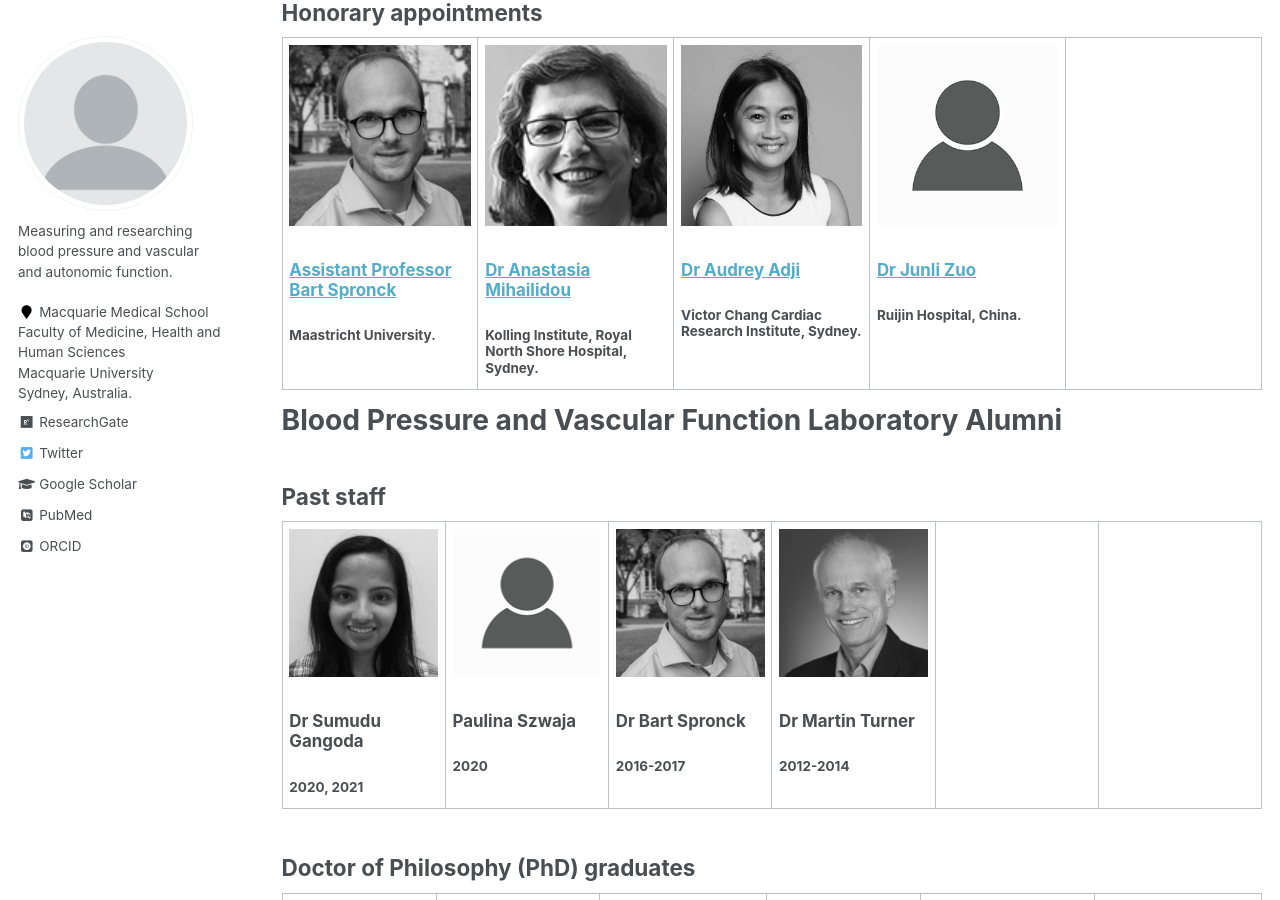
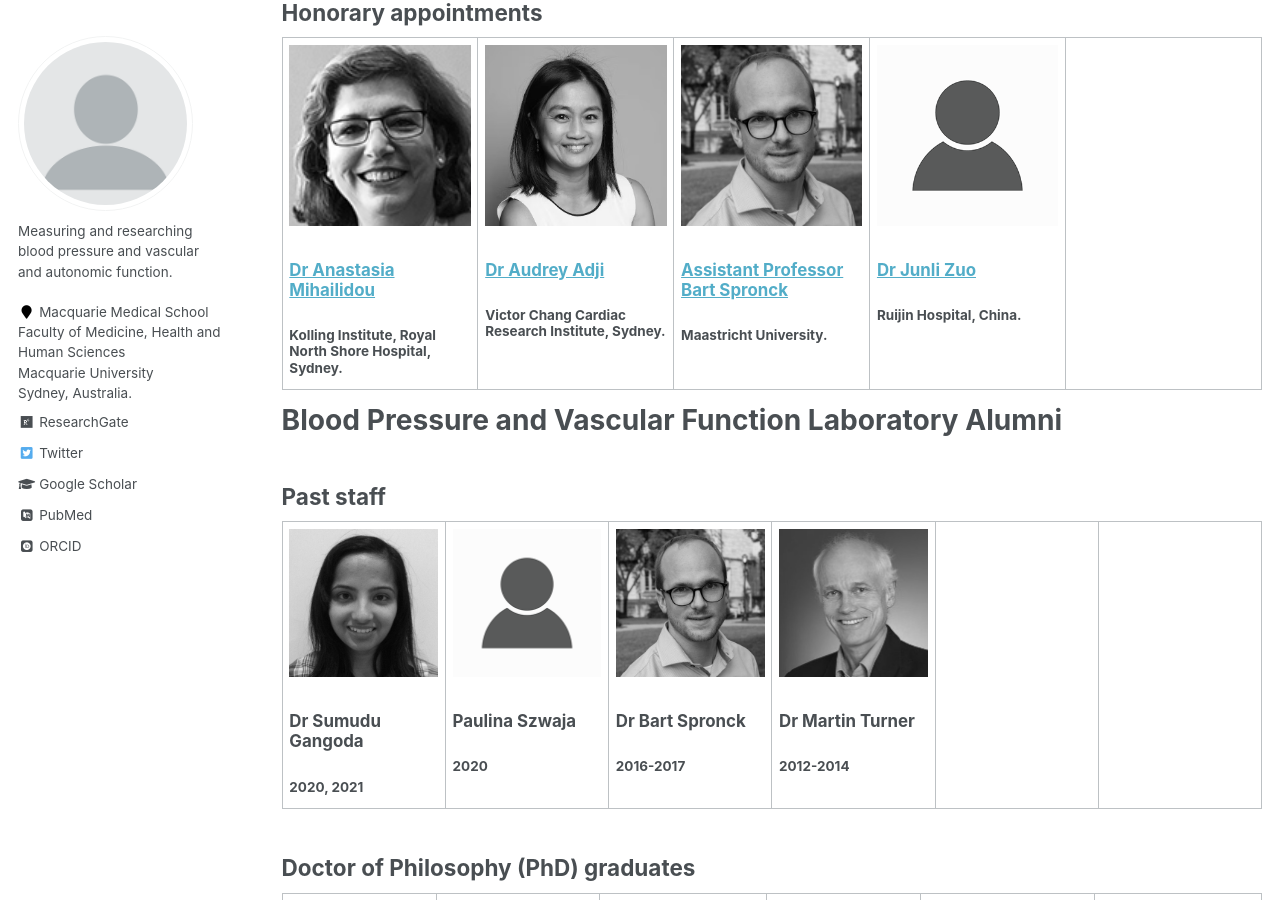
Before and after one commit to bpaflab/bpaflab.github.io, a Jekyll site: the page built from _pages/team.html, in a window 1280 px wide and 900 px high, scrolled down 2172 px. Built offline with Jekyll 4.4.1, drawn with Linux system fonts in a browser that asks for light colours; some web fonts are replaced; some of the changed text lies outside the part shown.

Commit message:
Update team.html

```diff
--- a/_pages/team.html
+++ b/_pages/team.html
@@ -117,11 +117,6 @@ author_profile: true
 <table>
   <tr>
     <td width="20%" style="vertical-align:top">
-      <a href="https://cris.maastrichtuniversity.nl/en/persons/bart-spronck"><img src="../images/people_bart_spronck_gs.jpg" width="100%"  alt="Photo of Bart Spronck.">
-      <h2>Assistant Professor Bart Spronck</h2></a>
-      <h3>Maastricht University.</h3>
-    </td>
-    <td width="20%" style="vertical-align:top">
       <a href="https://www.sydney.edu.au/s/search.html?collection=Usyd&query=anastasia+mihailidou&f.Content+type%7Cx="><img src="../images/people_anastasia_mihailidou_gs.jpg" width="100%"  alt="Photo of Anastasia Mihailidou.">
         <h2>Dr Anastasia Mihailidou</h2></a>
         <h3>Kolling Institute, Royal North Shore Hospital, Sydney.</h3>
@@ -130,6 +125,11 @@ author_profile: true
         <a href="https://www.victorchang.edu.au/about-us/our-scientists/dr-audrey-adji"><img src="../images/people_audrey_adji_gs.jpg" width="100%"  alt="Photo of Audrey Adji.">
         <h2>Dr Audrey Adji</h2></a>
         <h3>Victor Chang Cardiac Research Institute, Sydney.</h3>
+      </td>
+    <td width="20%" style="vertical-align:top">
+      <a href="https://cris.maastrichtuniversity.nl/en/persons/bart-spronck"><img src="../images/people_bart_spronck_gs.jpg" width="100%"  alt="Photo of Bart Spronck.">
+      <h2>Assistant Professor Bart Spronck</h2></a>
+      <h3>Maastricht University.</h3>
     </td>
       <td width="20%" style="vertical-align:top">
       <a href="https://www.researchgate.net/scientific-contributions/Junli-Zuo-2013757643"><img src="../images/people_icon.png" width="100%"  alt="Photo of Junli Zou.">
@@ -278,21 +278,6 @@ Related</a></blockquote>
   </tr>
 </table>
 
-<p>From Blood Pressure and Vascular Function Laboratory, but not formally under Mark Butlin's supervision:</p>
-<table>
-  <tr>
-
-
-
-    <td width="15%" style="vertical-align:top">
-    </td>
-    <td width="15%" style="vertical-align:top">
-    </td>
-    <td width="15%" style="vertical-align:top">
-    </td>
-  <tr>
-</table>
-
 <h2>Masters of Research graduates</h2>
 <table>
   <tr>
```
Lines whose indentation alone changed are shown as unchanged.
